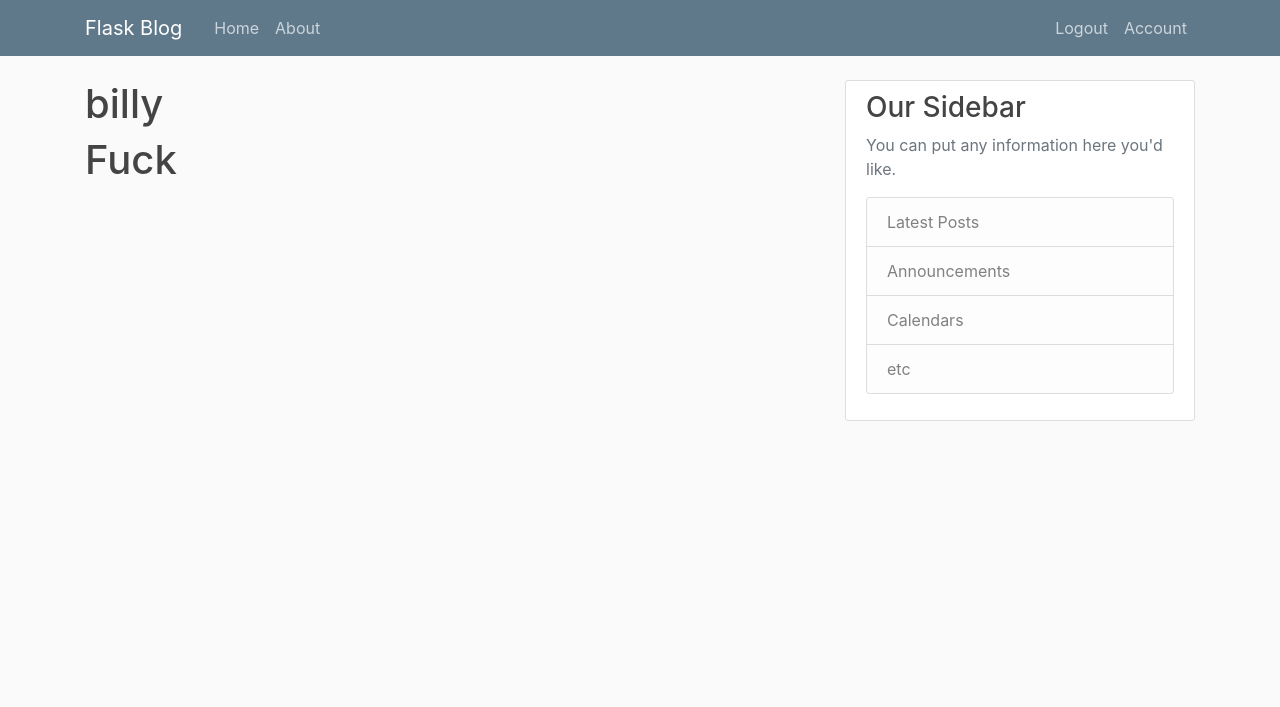
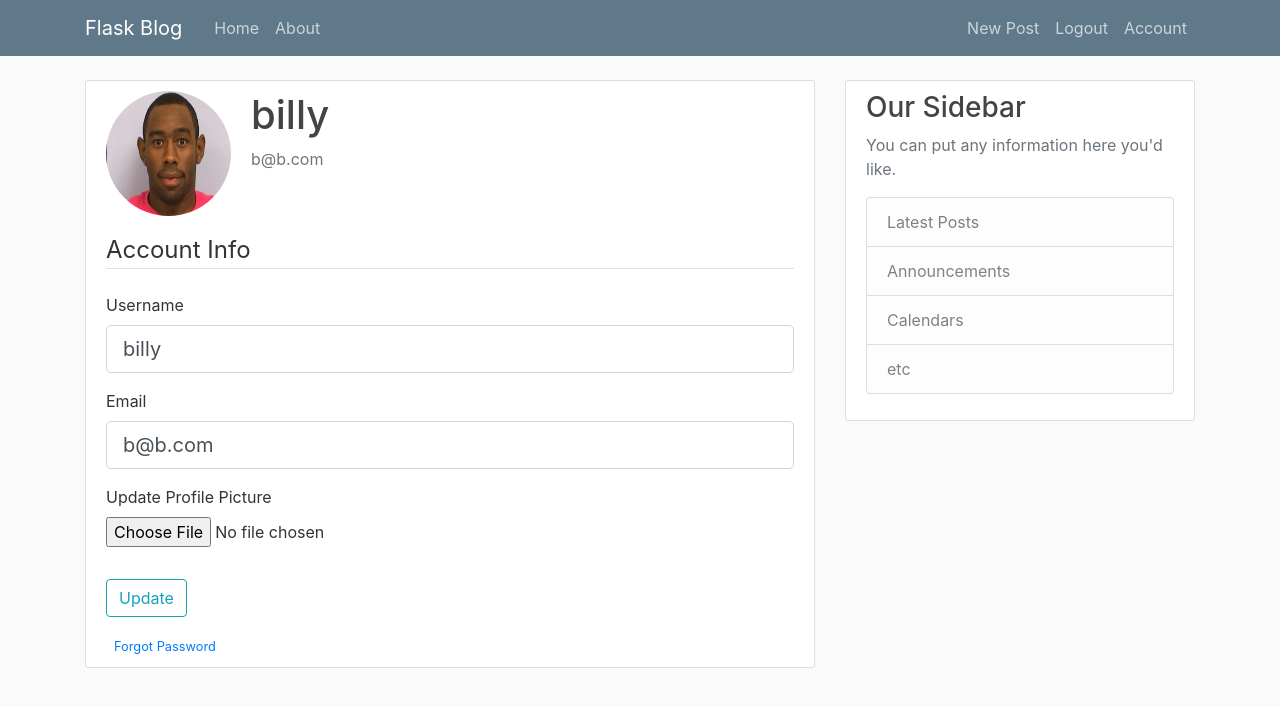
Before and after one commit to lsw0011/flask_blog, a Flask app: page /account in a window 1280 px wide. Shown: the top 707 px of the page. Run offline with Flask 2, Linux system fonts and the light colour scheme; a user stored in the database is signed in; some libraries are stand-ins or nearby versions.

Commit message:
user profile pics and posts

```diff
--- a/flaskblog/forms.py
+++ b/flaskblog/forms.py
@@ -1,7 +1,10 @@
 from flask_wtf import FlaskForm
-from wtforms import StringField, PasswordField, SubmitField, BooleanField
+from flask_wtf.file import FileField, FileAllowed
+from flask_login import current_user
+from wtforms import StringField, PasswordField, SubmitField, BooleanField, TextAreaField
 from wtforms.validators import DataRequired, Length, Email, EqualTo, ValidationError
 from flaskblog.models import User
+
 
 class RegistrationForm(FlaskForm):
 	username = StringField('Username',validators = [DataRequired(), Length(min=2, max=20)])
@@ -25,3 +28,26 @@ class LoginForm(FlaskForm):
 	password = PasswordField('Password', validators = [DataRequired()])
 	remember = BooleanField('Remember Me')
 	submit = SubmitField('Login')
+
+class UpdateAccountForm(FlaskForm):
+	username = StringField('Username',validators = [DataRequired(), Length(min=2, max=20)])
+	email = StringField('Email', validators = [DataRequired(), Email()])
+	picture = FileField('Update Profile Picture', validators=[FileAllowed(['jpg', 'png'])])
+	submit = SubmitField('Update')
+
+	def validate_username(self, username):
+		if username.data != current_user.username:
+			user = User.query.filter_by(username=username.data).first()
+			if user:
+				raise ValidationError('That username is taken. Please choose a different one.')
+
+	def validate_email(self, email):
+		if email.data != current_user.email:
+			user = User.query.filter_by(email=email.data).first()
+			if user:
+				raise ValidationError('That email is taken. Please choose a different one.')
+
+class PostForm(FlaskForm):
+	title = StringField('Title', validators=[DataRequired()])
+	content = TextAreaField('Content', validators=[DataRequired()])
+	submit = SubmitField('Post')
--- a/flaskblog/routes.py
+++ b/flaskblog/routes.py
@@ -1,32 +1,17 @@
+import secrets, os
+from PIL import Image
 from flask import render_template, url_for, flash, redirect, request
 from flaskblog import app, db, bcrypt
-from flaskblog.forms import RegistrationForm, LoginForm
+from flaskblog.forms import RegistrationForm, LoginForm, UpdateAccountForm, PostForm
 from flaskblog.models import User, Post
 from flask_login import login_user, current_user, logout_user, login_required
 
 
-posts = [
-
-	{
-		'author' : 'Corey Schafer',
-		'title': 'Blog Post 1',
-		'content': 'first post content',
-		'date_posted': 'April 20, 2018'
-	},
-
-	{
-		'author' : 'Jane Doe',
-		'title': 'Blog Post 2',
-		'content': 'second post content',
-		'date_posted': 'April 21, 2018'
-	}
-
-]
-
 @app.route("/")
 @app.route("/home")
 def home():
-    return render_template('home.html', posts = posts) #posts becomes available in the home.html template
+	posts = Post.query.all()
+	return render_template('home.html', posts = posts) #posts becomes available in the home.html template
 
 @app.route("/about")
 def about():
@@ -66,7 +51,52 @@ def logout():
 	logout_user()
 	return redirect(url_for('home'))
 
-@app.route("/account")
+def save_picture(form_picture):
+	random_hex = secrets.token_hex(8)
+	_, f_ext = os.path.splitext(form_picture.filename)
+	picture_fn = random_hex + f_ext
+	picture_path = os.path.join(app.root_path, 'static/profile_pics', picture_fn)
+	form_picture.save(picture_path)
+	output_size = (125, 125)
+	i = Image.open(form_picture)
+	i.thumbnail(output_size)
+	i.save(picture_path)
+	return picture_fn
+
+
+@app.route("/account",methods = ['GET', 'POST'])
 @login_required
 def account():
-	return render_template('account.html', title = 'Account')
+	form = UpdateAccountForm()
+	if form.validate_on_submit():
+		if form.picture.data:
+			picture_file = save_picture(form.picture.data)
+			current_user.image_file  = picture_file
+		current_user.username = form.username.data
+		current_user.email = form.email.data
+		db.session.commit()
+		flash('Your account has been updated!', 'success')
+		return redirect(url_for('account'))
+	elif request.method == 'GET':
+		form.username.data = current_user.username
+		form.email.data = current_user.email
+	image_file = url_for('static', filename = 'profile_pics/' + current_user.image_file)
+	return render_template('account.html', title = 'Account', image_file = image_file, form = form)
+
+
+@app.route("/post/new", methods = ['GET', 'POST'])
+@login_required
+def new_post():
+	form = PostForm()
+	if form.validate_on_submit():
+		post = Post(title = form.title.data, content = form.content.data, author = current_user)
+		db.session.add(post)
+		db.session.commit()
+		flash('Your post has been created!', 'success')
+		return redirect(url_for('home'))
+	return render_template('create_post.html', title = 'New Post', form = form)
+
+@app.route("/post/<int:post_id>")
+def post(post_id):
+	post = Post.query.get_or_404(post_id)
+	return render_template('post.html', title=post.title, post=post)
--- a/flaskblog/templates/account.html
+++ b/flaskblog/templates/account.html
@@ -1,5 +1,59 @@
 {% extends "layout.html" %}
 {% block content %}
-	<h1>{{ current_user.username }}</h1>
-	<h1>Fuck</h1>
+	<div class="content-section">
+	  <div class="media">
+	    <img class="rounded-circle account-img" src="{{ image_file }}">
+	    <div class="media-body">
+	      <h2 class="account-heading">{{ current_user.username }}</h2>
+	      <p class="text-secondary">{{ current_user.email }}</p>
+	    </div>
+	  </div>
+ 		<form method="POST" action = "" enctype="multipart/form-data">
+			{{ form.hidden_tag() }}
+			<fieldset class = "form-group">
+				<legend class="border-bottom mb-4">Account Info</legend>
+				<div class="form-group">
+					{{ form.username.label(class="form-control-label") }}
+					{% if form.username.errors %}
+						{{ form.username(class="form-control form-control-lg is-invalid") }}
+						<div class="username.feedback">
+							{% for error in form.username.errors %}
+								<span> {{ error }} </span>
+							{% endfor %}
+						</div>
+					{% else %}
+						{{ form.username(class="form-control form-control-lg")}}
+					{% endif %}
+				</div>
+				<div class="form-group">
+					{{ form.email.label(class="form-control-label") }}
+					{% if form.email.errors %}
+						{{ form.email(class="form-control form-control-lg is-invalid") }}
+						<div class="email.feedback">
+							{% for error in form.email.errors %}
+								<span> {{ error }} </span>
+							{% endfor %}
+						</div>
+					{% else %}
+						{{ form.email(class="form-control form-control-lg")}}
+					{% endif %}
+				</div>
+				<div class="form-group">
+					{{ form.picture.label() }}
+					{{ form.picture(class="form-control-file") }}
+					{% if form.picture.errors %}
+						{% for error in form.picture.errors %}
+							<span class = "text-danger">{{ error }}</span></div></br>
+						{% endfor %}
+					{% endif %}
+				</div>
+			</fieldset>
+			<div class="form-group">
+				{{ form.submit(class="btn btn-outline-info") }}
+			</div>
+			<small class="text-muted ml-2">
+				<a href="#"> Forgot Password</a>
+			</small>
+		</form>
+	</div>
 {% endblock content %}
--- a/flaskblog/templates/home.html
+++ b/flaskblog/templates/home.html
@@ -2,10 +2,11 @@
 {% block content %}
 	{% for post in posts %} <!-- embed python code -->
 		<article class="media content-section">
+      <img class="rounded-circle article-img" src="{{ url_for('static', filename = 'profile_pics/' + post.author.image_file)  }}">
   			<div class="media-body">
     			<div class="article-metadata">
-      				<a class="mr-2" href="#">{{ post.author }}</a>
-      				<small class="text-muted">{{ post.date_posted }}</small>
+      				<a class="mr-2" href="#">{{ post.author.username }}</a>
+      				<small class="text-muted">{{ post.date_posted.strftime('%Y-%m-%d') }}</small>
     			</div>
     			<h2><a class="article-title" href="#">{{ post.title }}</a></h2>
     			<p class="article-content">{{ post.content }}</p>
--- a/flaskblog/templates/layout.html
+++ b/flaskblog/templates/layout.html
@@ -30,6 +30,7 @@
        				<!-- Navbar Right Side -->
         			<div class="navbar-nav">
                 {% if current_user.is_authenticated %}
+                <a class="nav-item nav-link" href="{{ url_for('new_post') }}">New Post </a>
                 <a class="nav-item nav-link" href="{{ url_for('logout') }}">Logout</a>
                 <a class="nav-item nav-link" href="{{ url_for('account') }}">Account</a>
                 {% else %}
--- a/flaskblog/templates/register.html
+++ b/flaskblog/templates/register.html
@@ -1,7 +1,7 @@
 {% extends "layout.html" %}
 {% block content %}
 	<div class ="content-section">
-		<form method="POST" action = "">
+ 		<form method="POST" action = "">
 			{{ form.hidden_tag() }}
 			<fieldset class = "form-group">
 				<legend class="border-bottom mb-4">Join Today!</legend>
```
Also changed, not shown: flaskblog/templates/create_post.html (added, +40 -0 lines), flaskblog/templates/post.html (added, +14 -0 lines), flaskblog/site.db, flaskblog/static/profile_pics/6d569cbd1d063e9c.jpg (added), flaskblog/static/profile_pics/7519b7123cb1ab89.jpg (added), flaskblog/static/profile_pics/8db8a9f11673035e.jpg (added), flaskblog/static/profile_pics/936d6bdd2a75364f.jpg (added), flaskblog/static/profile_pics/d3e81a799c1b43f8.jpg (added), flaskblog/static/profile_pics/d5e939f8cb319feb.jpg (added), flaskblog/static/profile_pics/default.jpg (added), 1 other file.
